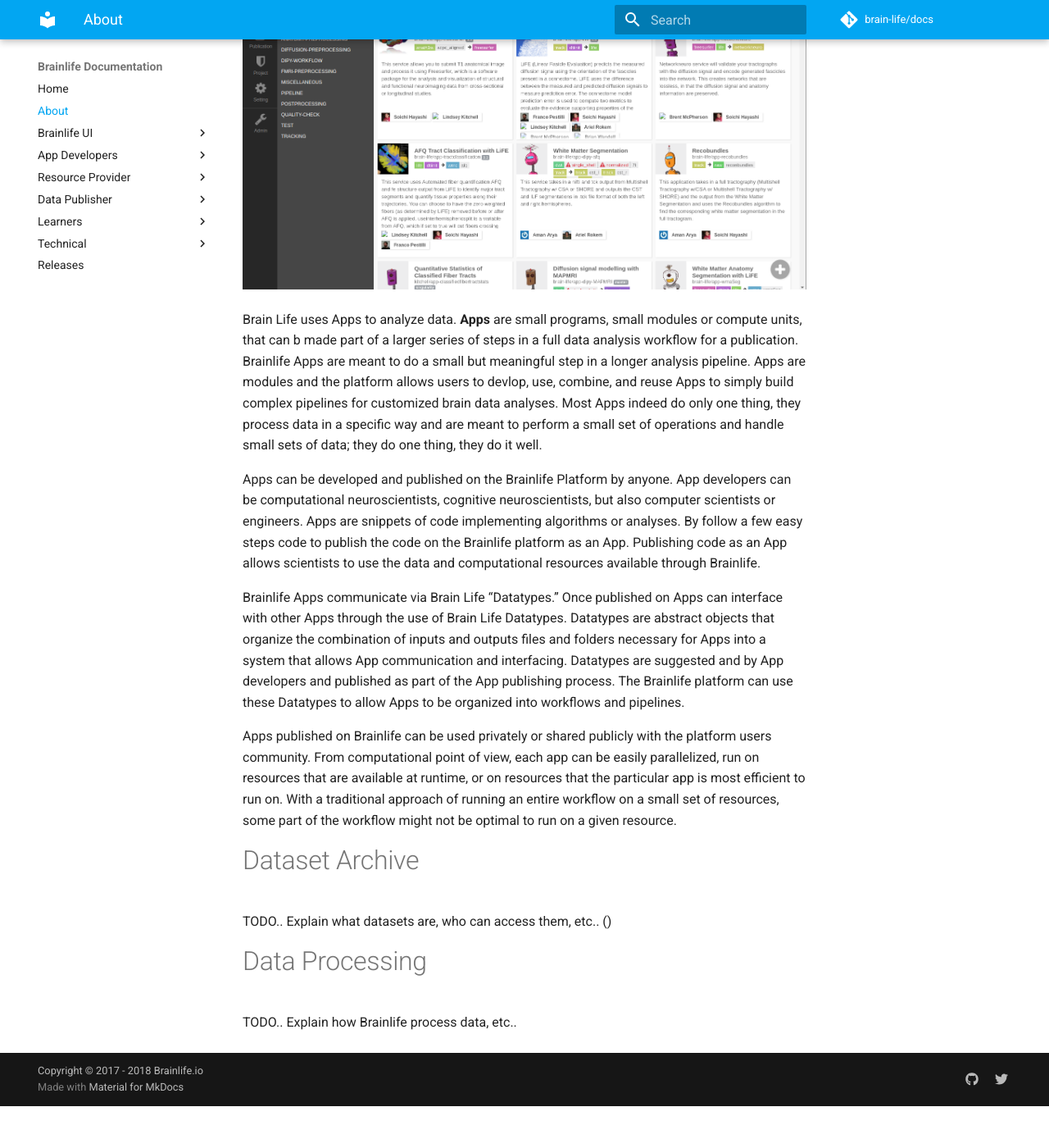
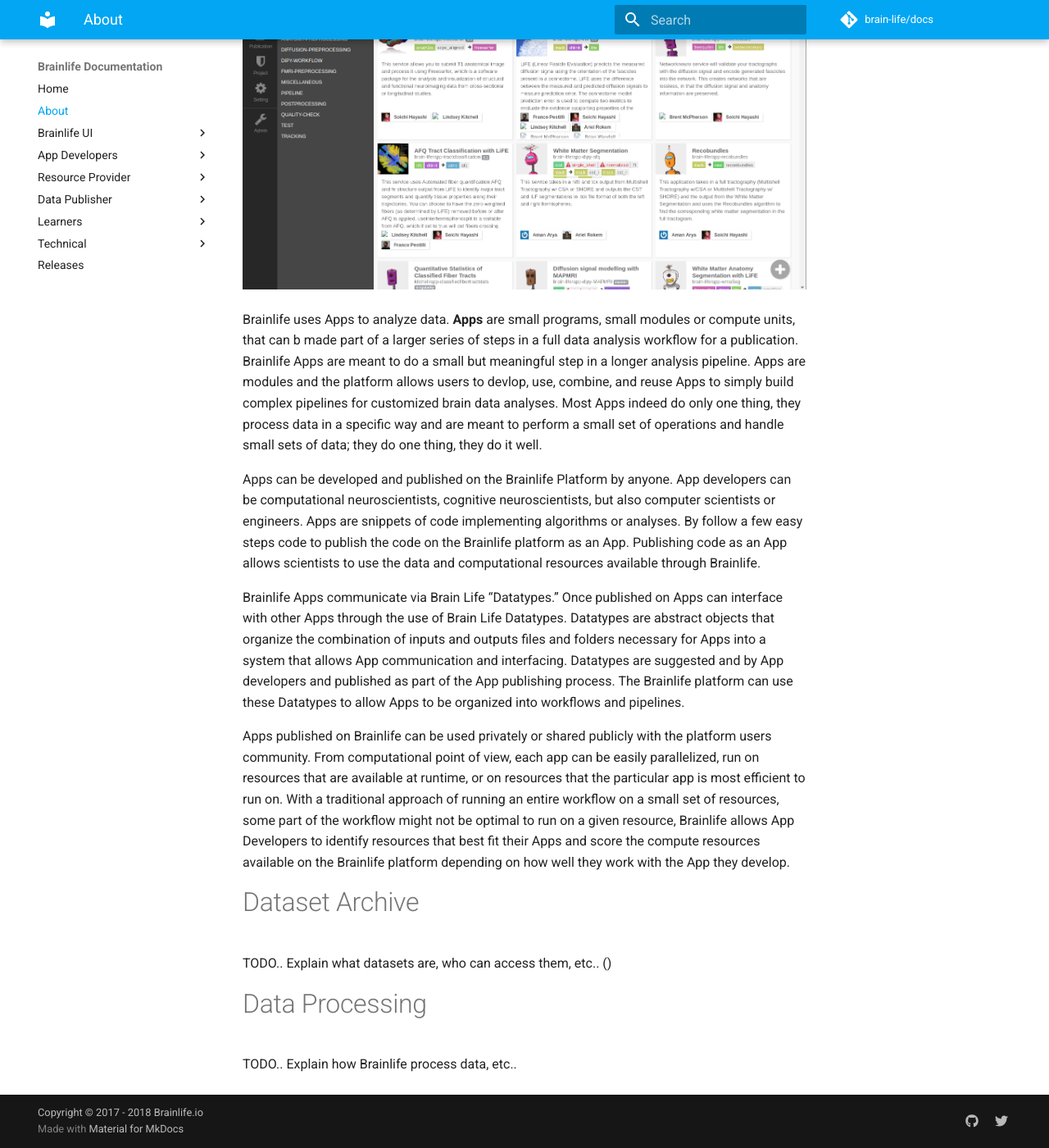
Before and after one commit to brainlife/docs, an MkDocs documentation site: the page built from docs/about.md, in a window 1280 px wide and 1400 px high, scrolled down 481 px. Shown: the whole window at 82% size. Built offline with MkDocs 1.6.1 and Material for MkDocs 9.7.7, drawn with Linux system fonts in a browser that asks for light colours; comment, search, counter and statistics services are not loaded; old or Windows-style settings are respelled for this version of MkDocs; before the commit the page ends 1830 px from its top, so only the background shows below that.

Commit message:
Update about.md

```diff
--- a/docs/about.md
+++ b/docs/about.md
@@ -13,13 +13,13 @@
 
 ![dataset](/img/apps.png)
 
-Brain Life uses Apps to analyze data. **Apps** are small programs, small modules or compute units, that can b made part of a larger series of steps in a full data analysis workflow for a publication. Brainlife Apps are meant to do a small but meaningful step in a longer analysis pipeline. Apps are modules and the platform allows users to devlop, use, combine, and reuse Apps to simply build complex pipelines for customized brain data analyses. Most Apps indeed do only one thing, they process data in a specific way and are meant to perform a small set of operations and handle small sets of data; they do one thing, they do it well.
+Brainlife uses Apps to analyze data. **Apps** are small programs, small modules or compute units, that can b made part of a larger series of steps in a full data analysis workflow for a publication. Brainlife Apps are meant to do a small but meaningful step in a longer analysis pipeline. Apps are modules and the platform allows users to devlop, use, combine, and reuse Apps to simply build complex pipelines for customized brain data analyses. Most Apps indeed do only one thing, they process data in a specific way and are meant to perform a small set of operations and handle small sets of data; they do one thing, they do it well.
 
 Apps can be developed and published on the Brainlife Platform by anyone. App developers can be computational neuroscientists, cognitive neuroscientists, but also computer scientists or engineers. Apps are snippets of code implementing algorithms or analyses. By follow a few easy steps code to publish the code on the Brainlife platform as an App. Publishing code as an App allows scientists to use the data and computational resources available through Brainlife.
 
 Brainlife Apps communicate via Brain Life “Datatypes.” Once published on Apps can interface with other Apps through the use of Brain Life Datatypes. Datatypes are abstract objects that organize the combination of inputs and outputs files and folders necessary for Apps into a system that allows App communication and interfacing. Datatypes are suggested and by App developers and published as part of the App publishing process. The Brainlife platform can use these Datatypes to allow Apps to be organized into workflows and pipelines.
 
-Apps published on Brainlife can be used privately or shared publicly with the platform users community. From computational point of view, each app can be easily parallelized, run on resources that are available at runtime, or on resources that the particular app is most efficient to run on. With a traditional approach of running an entire workflow on a small set of resources, some part of the workflow might not be optimal to run on a given resource.
+Apps published on Brainlife can be used privately or shared publicly with the platform users community. From computational point of view, each app can be easily parallelized, run on resources that are available at runtime, or on resources that the particular app is most efficient to run on. With a traditional approach of running an entire workflow on a small set of resources, some part of the workflow might not be optimal to run on a given resource, Brainlife allows App Developers to identify resources that best fit their Apps and score the compute resources available on the Brainlife platform depending on how well they work with the App they develop.
 
 # Dataset Archive
 
```
